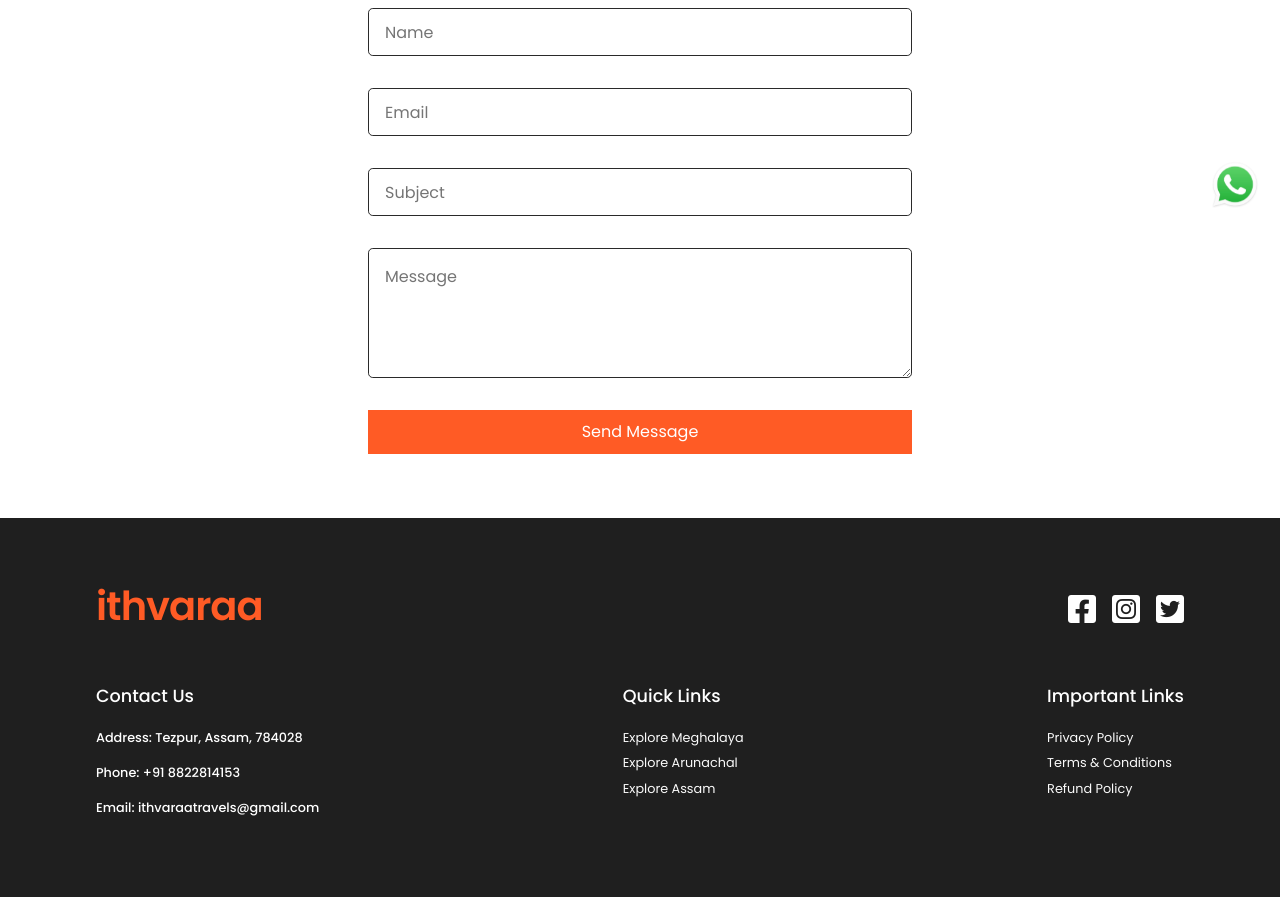
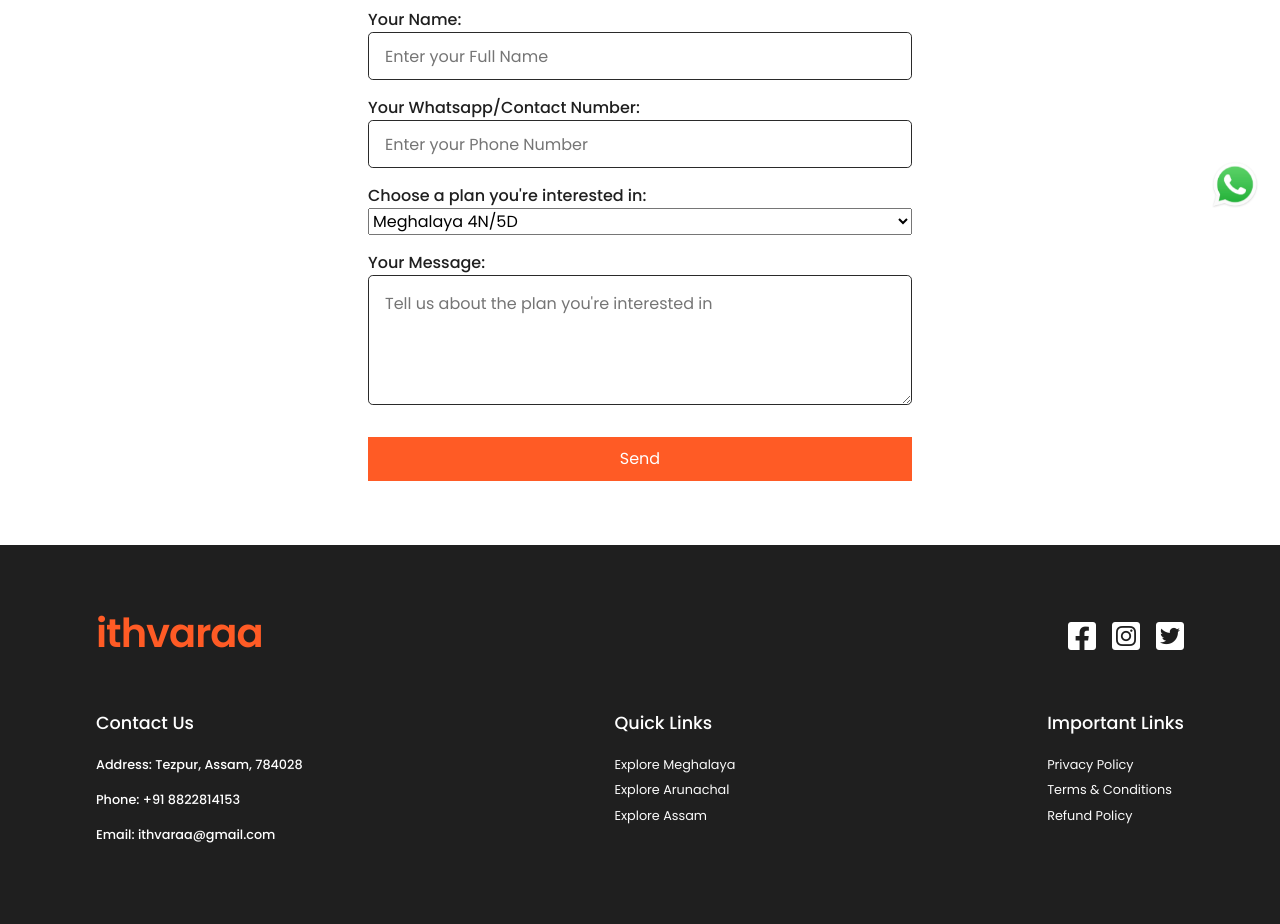
Before and after one commit to rks0001/travel-template, a React (Create React App) app: page /contact in a window 1280 px wide. Shown: the part 560-1484 px from the top of the page. Before the commit the page ends 1457 px from the top, so only its background shows below. Built offline with nearby package versions, Linux system fonts and the light colour scheme.

Commit message:
new-frontend-changes-21Aug

```diff
--- a/public/index.html
+++ b/public/index.html
@@ -18,7 +18,7 @@
       crossorigin="anonymous"
       referrerpolicy="no-referrer"
     />
-    <title>ithvaraaTravels</title>
+    <title>ithvaraa</title>
   </head>
 
   <body>
--- a/src/components/ContactForm.js
+++ b/src/components/ContactForm.js
@@ -5,12 +5,41 @@ function ContactForm() {
   return (
     <div className="form-container">
       <h1>CONTACT US</h1>
-      <form>
-        <input placeholder="Name" />
-        <input placeholder="Email" />
-        <input placeholder="Subject" />
-        <textarea placeholder="Message" rows="4"></textarea>
-        <button>Send Message</button>
+      <form
+        action="https://formspree.io/f/xrgwqpwq"
+        method="POST"
+      >
+        <label>
+          Your Name:
+        </label>
+        <input placeholder="Enter your Full Name" type="text" name="text" />
+
+        <label>
+          Your Whatsapp/Contact Number:
+        </label>
+        <input
+          placeholder="Enter your Phone Number"
+          type="number"
+          name="phone"
+          pattern="[0-9]{10}"
+          required
+        />
+
+        <label for="plans">Choose a plan you're interested in:</label>
+        <select name="plans" id="plans">
+          <option value="Meghalaya 4N/5D">Meghalaya 4N/5D</option>
+          <option value="Arunachal 4N/5D">Arunachal 4N/5D</option>
+          <option value="Assam 4N/5D">Assam 4N/5D</option>
+        </select>
+
+        <label>Your Message:</label>
+        <textarea
+          placeholder="Tell us about the plan you're interested in "
+          name="message"
+          rows="4"
+        ></textarea>
+
+        <button type="submit">Send</button>
       </form>
     </div>
   );
--- a/src/components/ContactFormStyles.css
+++ b/src/components/ContactFormStyles.css
@@ -1,8 +1,20 @@
 @media screen and (min-width:851px){
 .form-container{
     margin: 4rem 6rem;
-    color: #2a2a2a;
+    color: #1f1f1f;
 }
+form label{
+    text-align: left;
+    font-weight: 500;
+}
+form input {
+    margin-bottom: 1rem;
+}
+
+form select {
+    margin-bottom: 1rem;
+}
+
 
 .form-container form{
     padding-top: 3rem;
@@ -15,7 +27,7 @@
 .form-container input{
     height: 3rem;
     padding: 0 1rem;
-    margin-bottom: 2rem;
+
     border-radius: .3rem;
     border:1px solid #2a2a2a;
 }
@@ -37,12 +49,26 @@
     border: none;
 
 }
+
+
 }
 
 @media screen and (max-width:850px){
     .form-container{
         margin: 4rem 2rem;
 
+    }
+    form label{
+        text-align: left;
+        font-weight: 500;
+
+    }
+    form input {
+        margin-bottom: 1rem;
+    }
+
+    form select {
+        margin-bottom: 1rem;
     }
 
     .form-container form{
@@ -57,7 +83,7 @@
     .form-container input{
         height: 3rem;
         padding: 0 1rem;
-        margin-bottom: 2rem;
+
         border-radius: .3rem;
         border:1px solid #2a2a2a;
     }
--- a/src/components/Footer.js
+++ b/src/components/Footer.js
@@ -27,7 +27,7 @@ const Footer = () => {
           <h4>Contact Us</h4>
           <p>Address: Tezpur, Assam, 784028</p>
           <p>Phone: +91 8822814153</p>
-          <p>Email: ithvaraatravels@gmail.com</p>
+          <p>Email: ithvaraa@gmail.com</p>
         </div>
         <div className="footerlinks">
           <h4>Quick Links</h4>
--- a/src/routes/Home.js
+++ b/src/routes/Home.js
@@ -12,7 +12,7 @@ import Destination2 from '../components/Destination2';
 // import review1 from '../assets/review1.mp4'
 
 function Home() {
-  TabTitle('ithvaraaTravels');
+  TabTitle('ithvaraa');
 
   // const videoUrls = [
   //   review1,
```
Also changed, not shown: 2 other files (tests, documents, lock files or other folders).
